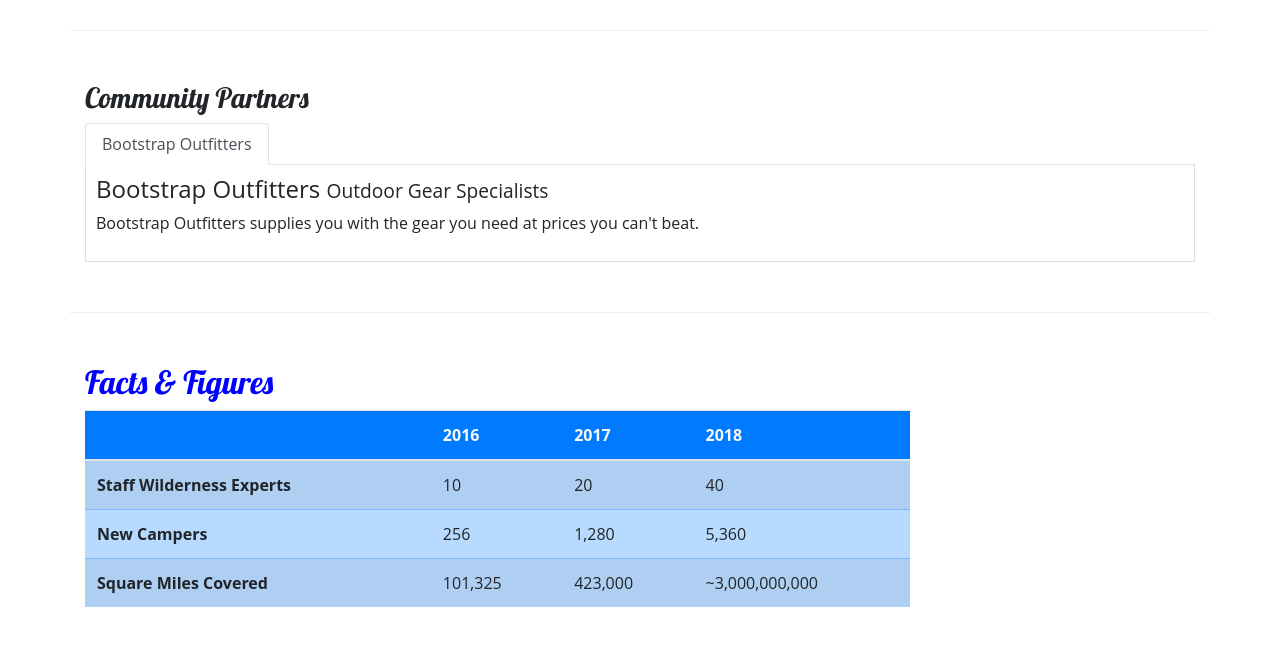
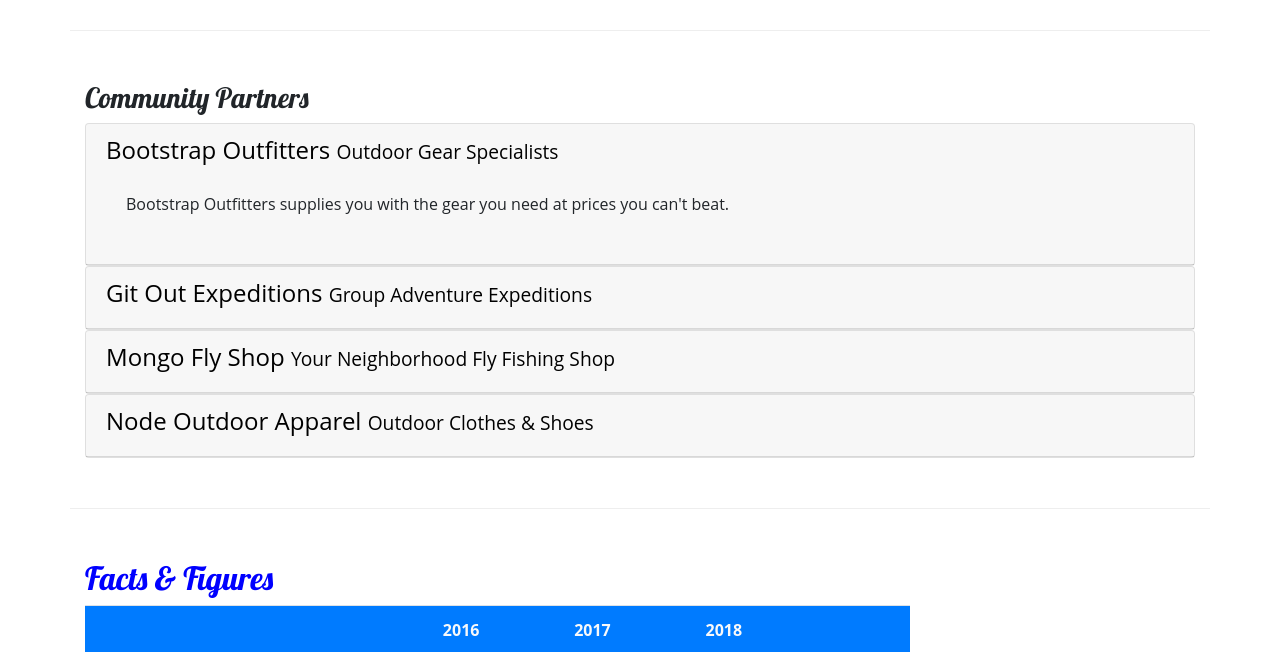
Before and after one commit to krisb09/nucampsite, a website: page aboutus.html in a window 1280 px wide. Shown: the part 790-1442 px from the top of the page. Drawn offline with nearby package versions, Linux system fonts and the light colour scheme.

Commit message:
Accordion

```diff
--- a/aboutus.html
+++ b/aboutus.html
@@ -119,30 +119,66 @@
                 <div class="row row-content">
                     <div class="col">
                         <h3>Community Partners</h3>
-                            <ul class="nav nav-tabs">
-                                <li class="nav-item"><a class="nav-link active" href="#bootstrap" role="tab" data-toggle="tab">Bootstrap Outfitters</a></li>
-                                <li class="nav-item"><a class="nav-link" href="#git" role="tab" data-toggle="tab">Git Out Expeditions</a></li>
-                                <li class="nav-item"><a class="nav-link" href="#mongo" role="tab" data-toggle="tab">Mongo Fly Shop</a></li>
-                                <li class="nav-item"><a class="nav-link" href="#node" role="tab" data-toggle="tab">Node Outdoor Apparel</a></li>
-                            </ul>
+                    <div id="accordion">
+                        <div class="card">
+                            <div role="tab" class="card-header">
+                                <h4>
+                                    <a data-toggle="collapse" data-target="#bootstrap" class="text-decoration-none">
+                                    Bootstrap Outfitters <small>Outdoor Gear Specialists</small>
+                                    </a>
+                                </h4>
+                            <div class="collapse show" id="bootstrap" data-parent="#accordion">
+                                <div class="card-body">
+                                    <p class="d-none d-sm-block">Bootstrap Outfitters supplies you with the gear you need at prices you can't beat.</p>
+                                </div>
+                            </div>
+                        </div>
+                    </div>
 
-                    <div class="tab-content">
-                        <div role="tabpanel" class="tab-pane fade show active" id="bootstrap">
-                            <h4>Bootstrap Outfitters <small>Outdoor Gear Specialists</small></h4>
-                            <p class="d-none d-sm-block">Bootstrap Outfitters supplies you with the gear you need at prices you can't beat.</p>
+                        <div class="card">
+                            <div role="tab" class="card-header">
+                                <h4>
+                                    <a class="collapsed text-decoration-none" data-toggle="collapse" data-target="#git">
+                                        Git Out Expeditions <small>Group Adventure Expeditions</small>
+                                    </a>
+                                </h4>
+                                <div class="collapse text-decoration-none" id="git" data-parent="#accordion">
+                                    <div class="card-body">
+                                        <p class="d-none d-sm-block">Join Git Out Expeditions to explore new horizons with a group of other adventurers!</p>
+                                   </div>
+                                </div>
+                            </div>
                         </div>
-                        <div role="tabpanel" class="tab-pane fade show" id="git">
-                            <h4>Git Out Expeditions <small>Group Adventure Expeditions</small></h4>
-                            <p class="d-none d-sm-block">Join Git Out Expeditions to explore new horizons with a group of other adventurers!</p>
+                        <div class="card">
+                            <div role="tab" class="card-header">
+                                <h4>
+                                    <a class="collapsed text-decoration-none" data-toggle="collapse" data-target="#mongo">
+                                        Mongo Fly Shop <small>Your Neighborhood Fly Fishing Shop</small>
+                                    </a>
+                                </h4>
+                                <div class="collapse text-decoration-none" id="mongo" data-parent="#accordion">
+                                    <div class="card-body">
+                                        <p class="d-none d-sm-block">Need a new fishing pole, a tacklebox, or flies of all kinds? Stop by Mongo Fly Shop.</p>
+                                    </div>
+                                </div>
+                            </div>
                         </div>
-                        <div role="tabpanel" class="tab-pane fade show" id="mongo">
-                            <h4>Mongo Fly Shop <small>Your Neighborhood Fly Fishing Shop</small></h4>
-                            <p class="d-none d-sm-block">Need a new fishing pole, a tacklebox, or flies of all kinds? Stop by Mongo Fly Shop.</p>
+                        <div class="card">
+                            <div role="tab" class="card-header">
+                                <h4>
+                                    <a class="collapsed text-decoration-none" data-toggle="collapse" data-target="#node">
+                                        Node Outdoor Apparel <small>Outdoor Clothes & Shoes</small>
+                                    </a>
+                                </h4>
+                                <div class="collapse" id="node" data-parent="#accordion">
+                                    <div class="card-body">
+                                        <p class="d-none d-sm-block">From polar fleeces to swimsuits, hiking boots to waders, a visit to Node will be sure to get you covered.</p>
+                                    </div>
+                                </div>
+                            </div>
                         </div>
-                        <div role="tabpanel" class="tab-pane fade show" id="node">
-                            <h4>Node Outdoor Apparel <small>Outdoor Clothes & Shoes</small></h4>
-                            <p class="d-none d-sm-block">From polar fleeces to swimsuits, hiking boots to waders, a visit to Node will be sure to get you covered.</p>
-                        </div>
+
+
                     </div>
                 </div>
             </div>
--- a/css/style.css
+++ b/css/style.css
@@ -38,10 +38,11 @@
 
 
 a {
-    color: #fff;
+    color:black;
+    text-decoration: none;
 }
 
-a:hover {
+a>.reserveText:hover {
     color:rgb(255, 255, 255);
     text-decoration: none;
 }
@@ -55,3 +56,7 @@
     border-top: none;
     padding: 10px;
 }
+
+a.title.collapsed {
+    text-decoration: none;
+}
```
Also changed, not shown: index.html (+1 -1 lines).
